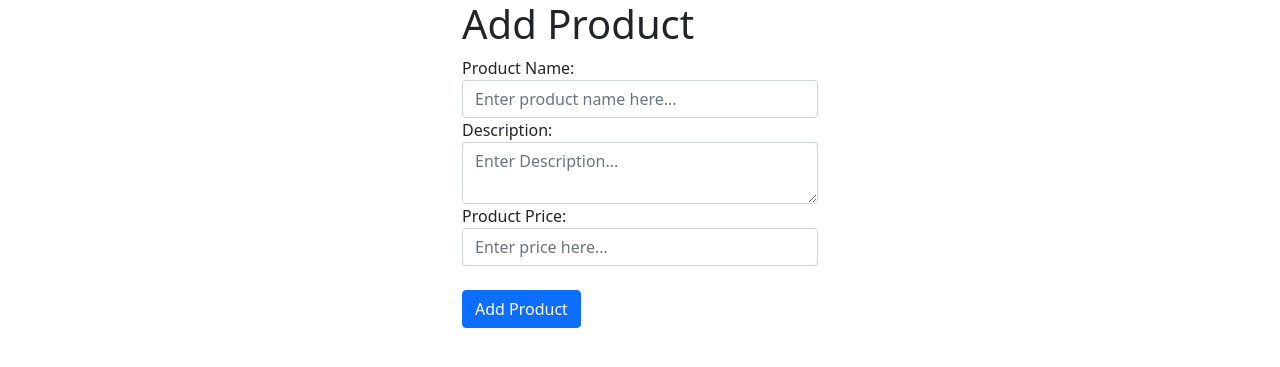
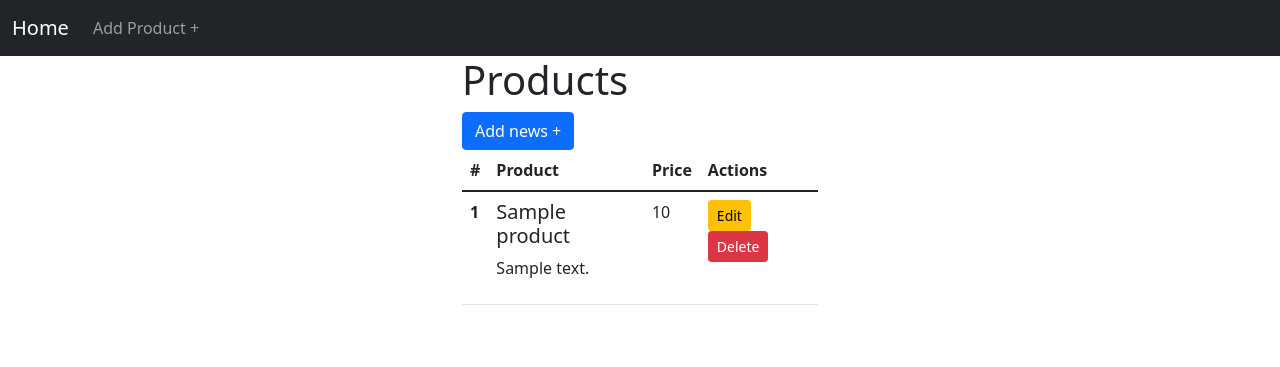
Before and after one commit to Nishadburhan/mini-project, a PHP site: page / in a window 1280 px wide. Shown: the top 367 px of the page. Run offline with PHP 8.4, Linux system fonts and the light colour scheme; tables that the repository leaves empty or names only in its code hold one stand-in row (values such as "Sample post").

Commit message:
Crud added Added list view Update Form Delete feature

```diff
--- /dev/null
+++ b/includes/footer.inc.php
@@ -0,0 +1,4 @@
+
+    <script src="assets/js/bootstrap.min.js"></script>
+</body>
+</html>
--- /dev/null
+++ b/includes/header.inc.php
@@ -0,0 +1,14 @@
+<!DOCTYPE html>
+<html lang="en">
+<head>
+    <meta charset="UTF-8">
+    <meta http-equiv="X-UA-Compatible" content="IE=edge">
+    <meta name="viewport" content="width=device-width, initial-scale=1.0">
+    <title>Document</title>
+    <link rel="stylesheet" href="./assets/css/bootstrap.min.css">
+</head>
+
+<body>
+    <!-- nav:start -->
+    <?php include_once "nav.inc.php";?>
+    <!-- nav:end -->
--- /dev/null
+++ b/includes/nav.inc.php
@@ -0,0 +1,17 @@
+<div class="container-fluid">
+    <div class="row">
+    <nav class="navbar navbar-expand-lg navbar-dark bg-dark">
+        <a class="navbar-brand" href="./">Home</a>
+        <button class="navbar-toggler" type="button" data-toggle="collapse" data-target="#navbarNavDropdown" aria-controls="navbarNavDropdown" aria-expanded="false" aria-label="Toggle navigation">
+            <span class="navbar-toggler-icon"></span>
+        </button>
+        <div class="collapse navbar-collapse" id="navbarNavDropdown">
+            <ul class="navbar-nav">
+                <li class="nav-item active">
+                    <a class="nav-link" href="add-product-form.php">Add Product + </a>
+                </li>
+            </ul>
+        </div>
+        </nav>
+    </div>
+</div>
--- a/index.php
+++ b/index.php
@@ -1,72 +1,7 @@
-<!DOCTYPE html>
-<html lang="en">
-<head>
-    <meta charset="UTF-8">
-    <meta http-equiv="X-UA-Compatible" content="IE=edge">
-    <meta name="viewport" content="width=device-width, initial-scale=1.0">
-    <title>Document</title>
-    <link rel="stylesheet" href="assets/css/bootstrap.min.css">
-</head>
-
-<body>
-    <div class="container h-100">
-        <div class="row h-100 justify-content-center align-items-center">
-            <div class="col-10 col-md-8 col-lg-4">
-                <!-- Form -->
-                <form class="form-example" action="" method="post">
-                    <h1>Add Product</h1>
-                    <!-- Input fields -->
-                    <div class="form-group">
-                        <label for="product_name">Product Name:</label>
-                        <input type="text" class="form-control" id="product_name" placeholder="Enter product name here..." name="product_name" required>
-                    </div>
-                    <div class="form-group">
-                        <label for="product_description">Description:</label>
-                        <textarea class="form-control" id="product_description" placeholder="Enter Description..." name="product_description"></textarea>
-                    </div>
-                    <div class="form-group">
-                        <label for="product_price">Product Price:</label>
-                        <input type="text" class="form-control" id="product_price" placeholder="Enter price here..." name="product_price" required>
-                    </div>
-                    <?php
-                        // Include config file
-                        require_once "config/db.php";
-
-                        // Define variables and initialize with empty values
-                        $name = $address = $salary = "";
-                        $name_err = $address_err = $salary_err = "";
-                        if(isset($_POST['submit'])) {
-                            $name=trim($_POST["product_name"]);
-                            $description=trim($_POST['product_description']);
-                            $price=trim($_POST['product_price']);
-
-                            if(!empty($name) && !empty($price)) {
-                                $query="INSERT INTO products(name, description, price) VALUES ('$name', '$description', '$price')";
-                                if (mysqli_query($link, $query)) {
-                                    echo "New product successfully added!";
-                                } else {
-                                    echo "Error: " . $query . "<br>" . mysqli_error($link);
-                                }
-
-                                mysqli_close($link);
-
-                            }
-
-                        }
-
-
-
-
-                    ?>
-                    <div class='mt-100'>&nbsp;</div>
-                    <button type="submit" class="btn btn-primary btn-customized" name="submit">Add Product</button>
-                    <!-- End input fields -->
-                </form>
-                <!-- Form end -->
-            </div>
-        </div>
-    </div>
-
-    <script src="assets/js/bootstrap.min.js"></script>
-</body>
-</html>
+<!-- Header:start -->
+<?php include_once "includes/header.inc.php";?>
+<!-- Header:end -->
+    <?php include_once "list-products-view.php";?>
+<!-- footer:start -->
+<?php include_once "includes/footer.inc.php";?>
+<!-- footer:end -->
--- /dev/null
+++ b/list-products-view.php
@@ -0,0 +1,54 @@
+<div class="container h-100">
+    <div class="row h-100 justify-content-center align-items-center">
+        <div class="col-10 col-md-8 col-lg-4">
+            <h1>Products</h1>
+            <a href="add-product-form.php" class="btn btn-primary">Add news +</a></br>
+            <table class="table">
+                <thead class="thead-light">
+                    <tr>
+                    <th scope="col">#</th>
+                    <th scope="col">Product</th>
+                    <th scope="col">Price</th>
+                    <th scope="col">Actions</th>
+                    </tr>
+                </thead>
+                <tbody>
+                    <?php
+                        // Include config file
+                        require_once "config/db.php";
+
+                        $query="SELECT * FROM products";
+                        $result = mysqli_query($link, $query);
+
+                        if (mysqli_num_rows($result) > 0) {
+                        // output data of each row
+                            $i=1;
+                            while($row = mysqli_fetch_assoc($result)) {
+                                ?>
+                                    <tr>
+
+                                        <th scope="row"><?php echo $i; ?></th>
+                                        <td>
+                                            <h5><?php echo $row['name'];?></h5>
+                                            <p><?php echo $row['description'];?></p>
+                                        </td>
+                                        <td><?php echo $row['price'];?></td>
+                                        <td>
+                                            <a href="edit-product-form.php?id=<?php echo $row["id"];?>" class="btn btn-warning btn-sm">Edit<a>
+                                            <a href="delete-product.php?id=<?php echo $row["id"];?>" class="btn btn-danger btn-sm">Delete<a>
+                                        </td>
+                                    </tr>
+                                <?php
+                                $i++;
+                            }
+                        } else {
+                        echo "0 products";
+                        }
+                        mysqli_close($link);
+                    ?>
+
+                </tbody>
+              </table>
+        </div>
+    </div>
+</div>
```
Also changed, not shown: add-product-form.php (added, +62 -0 lines), delete-product.php (added, +15 -0 lines), edit-product-form.php (added, +58 -0 lines).
